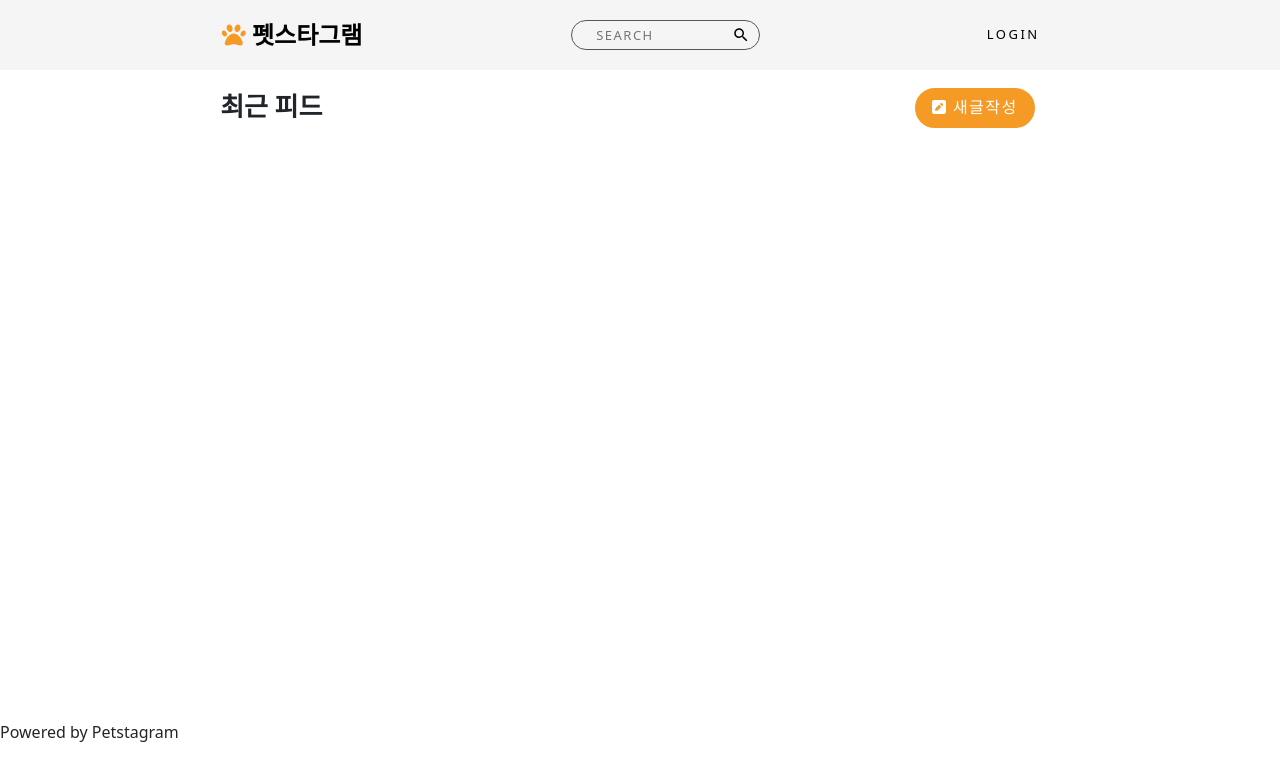
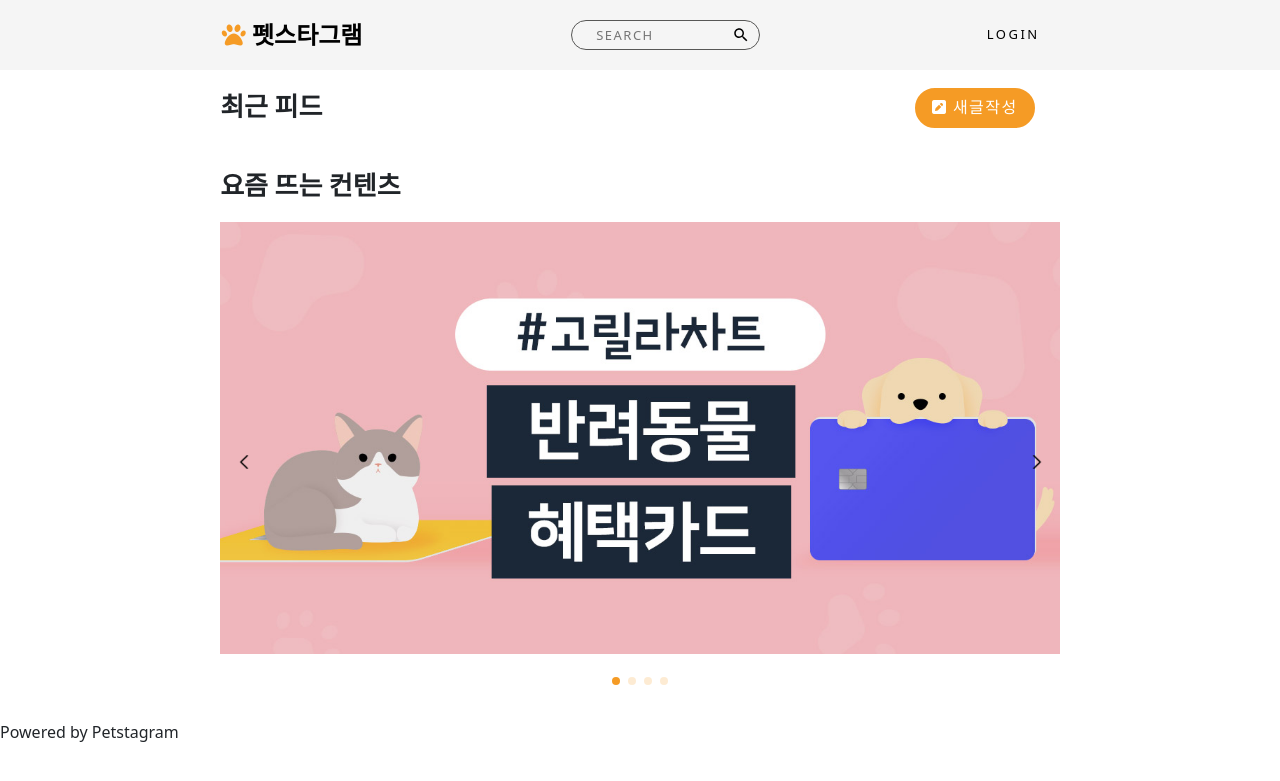
Before and after one commit to likelion-kookmin/Petstagram, a Django app: page / in a window 1280 px wide. Shown: the top 781 px of the page. Run offline with Django 3.2, Linux system fonts and the light colour scheme; data that the repository does not hold is empty; parts of the project's set-up code (start-up, migrations or seed data) failed here and were passed over; some libraries are stand-ins or nearby versions; some web fonts are replaced.

Commit message:
feat: 메인 페이지 하단 슬라이더 구현

```diff
--- a/Petstagram/petstagram/static/css/petstagram/index.css
+++ b/Petstagram/petstagram/static/css/petstagram/index.css
@@ -57,7 +57,7 @@
 	position: relative;
 	box-shadow: 0 4px 8px 0 rgba(0, 0, 0, 0.2), 0 6px 20px 0 rgba(0, 0, 0, 0.19);
 	overflow: hidden;
-    flex-grow: 1;
+    /* flex-grow: 1; */
 }
 
 .card-header {
--- a/Petstagram/petstagram/templates/petstagram/index.html
+++ b/Petstagram/petstagram/templates/petstagram/index.html
@@ -4,6 +4,7 @@
 {% block extrahead %}
 
     <link rel="stylesheet" href="{% static "css/petstagram/index.css" %}">
+    <link rel="stylesheet" href="https://unpkg.com/swiper/swiper-bundle.min.css" />
 
 {% endblock extrahead %}
 
@@ -105,4 +106,147 @@
     {% endfor %}
 </div>
 
+<!-- Swiper -->
+<div style="font-size: 26px; font-weight: bold; margin: 3vh 0 2vh 0;">
+    요즘 뜨는 컨텐츠
+</div>
+<div class="swiper-container mySwiper">
+    <div class="swiper-wrapper">
+        <div class="swiper-slide">
+            <div class="swiper-slide-box">
+                <a href="https://www.card-gorilla.com/contents/detail/1461" target="_blank"><img src="{% static "img/ad_1.jpg" %}" alt=""></a>
+            </div>
+        </div>
+        <div class="swiper-slide">
+            <div class="swiper-slide-box">
+                <a href="https://www.youtube.com/watch?v=anC0gCdReZc" target="_blank"><img src="{% static 'img/ad_2.jpg' %}" alt=""></a>
+            </div>
+        </div>
+        <div class="swiper-slide">
+            <div class="swiper-slide-box">
+                <a href="http://petivity.kr/" target="_blank"><img src="{% static 'img/ad_3.jpg' %}" alt=""></a>
+            </div>
+        </div>
+                <div class="swiper-slide">
+            <div class="swiper-slide-box">
+                <a href="https://www.wadiz.kr/web/wcast/detail/7206" target="_blank"><img src="{% static 'img/ad_4.jpg' %}" alt=""></a>
+            </div>
+        </div>
+    </div>
+    <div class="swiper-button-next"></div>
+    <div class="swiper-button-prev"></div>
+    <div class="swiper-pagination"></div>
+</div>
+
+<!-- Swiper JS -->
+<script src="https://unpkg.com/swiper/swiper-bundle.min.js"></script>
+
+<!-- Initialize Swiper -->
+<script>
+    var swiper = new Swiper(".mySwiper", {
+        slidesPerView: 1,
+        spaceBetween: 30,
+        loop: true,
+        pagination: {
+            el: ".swiper-pagination",
+            clickable: true,
+        },
+        autoplay: {  // 자동 슬라이드 설정 , 비 활성화 시 false
+            delay: 2000,   // 시간 설정
+            disableOnInteraction: false,  // false로 설정하면 스와이프 후 자동 재생이 비활성화 되지 않음
+        },
+        navigation: {
+            nextEl: ".swiper-button-next",
+            prevEl: ".swiper-button-prev",
+        },
+    });
+</script>
+
+<style>
+    .swiper-container {
+        width: 100%;
+        height: 480px;
+    }
+
+    .swiper-wrapper {
+        width: 90%;
+        height: 90%;
+    }
+    .swiper-slide {
+        text-align: center;
+        font-size: 18px;
+        background: #fff;
+
+        /* Center slide text vertically */
+        display: -webkit-box;
+        display: -ms-flexbox;
+        display: -webkit-flex;
+        display: flex;
+        -webkit-box-pack: center;
+        -ms-flex-pack: center;
+        -webkit-justify-content: center;
+        justify-content: center;
+        -webkit-box-align: center;
+        -ms-flex-align: center;
+        -webkit-align-items: center;
+        align-items: center;
+    }
+
+    .swiper-slide img {
+        display: block;
+        width: 100%;
+        height: auto;
+        object-fit: cover;
+        object-position: center;
+    }
+
+    .swiper-container {
+        margin-left: auto;
+        margin-right: auto;
+    }
+
+    .swiper-button-next {
+        background: url({% static 'img/next.png' %}) no-repeat;
+        background-size: 50% auto;
+        background-position: center;
+    }
+
+    .swiper-button-prev {
+        background: url({% static 'img/prev.png' %}) no-repeat;
+        background-size: 50% auto;
+        background-position: center;
+    }
+
+    .swiper-button-next::after,
+    .swiper-button-prev::after {
+        display: none;
+    }
+
+    .swiper-pagination-bullet {
+        background: #F59B25;
+    }
+
+    .swiper-slide-box {
+        position: relative;
+        width: 100%;
+        height: 100%;
+        overflow: hidden;
+    }
+    .swiper-slide-box img {
+        display: block;
+        height:100%;
+    }
+    .swiper-slide-box p {
+        position: absolute;
+        bottom:-16px;
+        left:0;
+        width:100%;
+        text-align: center;
+        background-color: rgba(0, 0, 0, 0.5);
+        color:#fff;
+        font-size: 16px;
+        padding: 10px;
+        }
+</style>
+
 {% endblock %}
```
